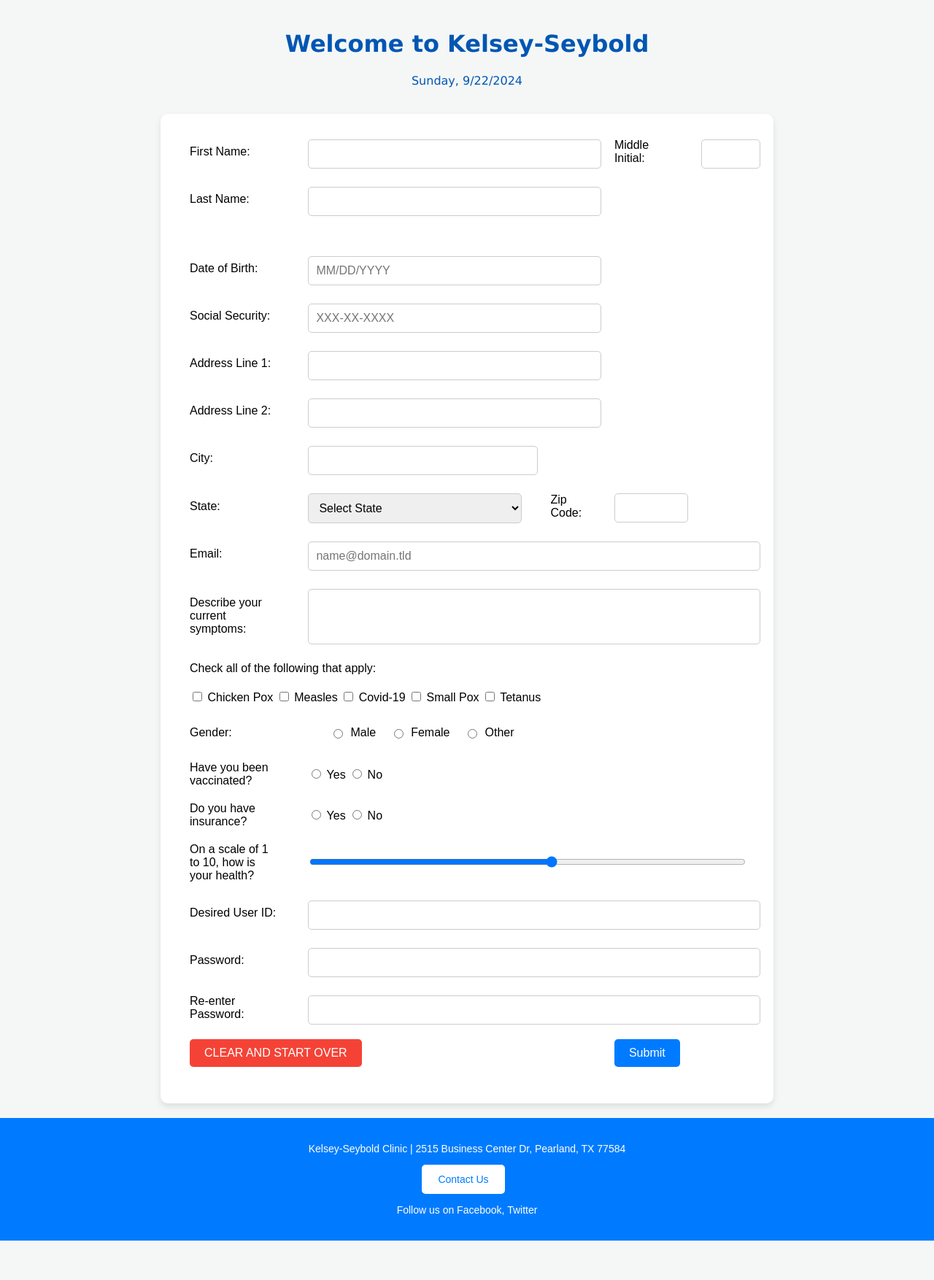
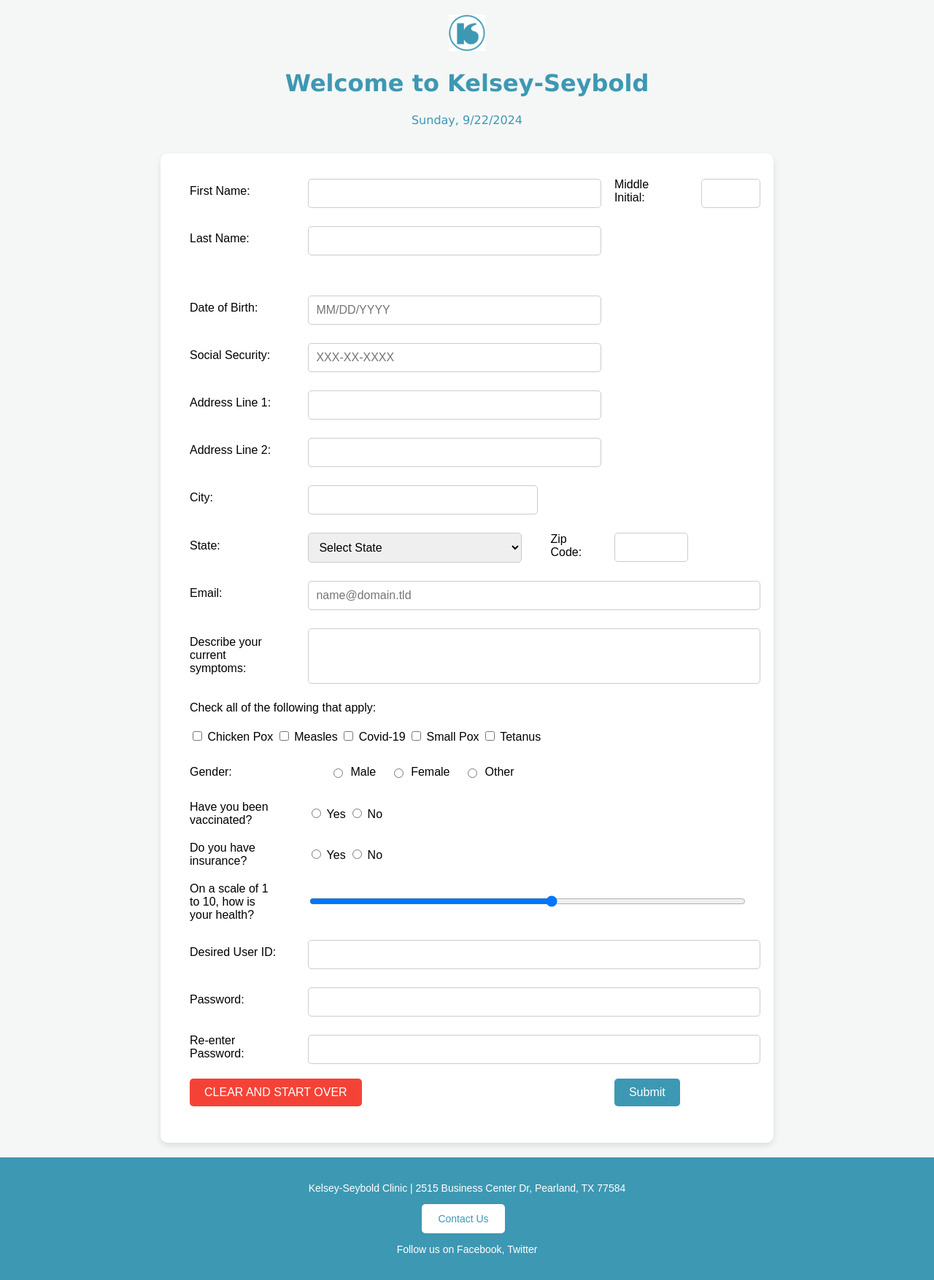
Before and after one commit to novakoda/homework-1, a plain HTML site: page index.html in a window 1280 px wide. Shown: the whole page at 73% size. Before the commit the page ends 1700 px from the top, so only its background shows below. Drawn offline with Linux system fonts and the light colour scheme.

Commit message:
add logo to header

```diff
--- a/index.html
+++ b/index.html
@@ -3,7 +3,7 @@
     Author: James Williams
     Date created: 9/16/24
     Date last edited: 9/21/24
-    Version: 1.6
+    Version: 1.7
     Description: A patient signup form for Kelsey-Seybold Clinic
 -->
 
@@ -18,6 +18,7 @@
 </head>
 <body>
     <div id="header">
+        <img id="logo" src="kelsey.png" alt="Kelsey-Seybold Clinic">
         <h1>Welcome to Kelsey-Seybold</h1>
         <p id="header-date"></p>
     </div>
--- a/style.css
+++ b/style.css
@@ -12,8 +12,13 @@
 #header {
     font-family: 'Verdana', Tahoma, sans-serif;
     text-align: center;
-    color: #0056b3;
+    color: #3d98b3;
     margin: 20px 0;
+}
+
+#logo {
+    width: 50px;
+    height: 50px;
 }
 
 form {
@@ -83,7 +88,7 @@
 }
 
 button {
-    background-color: #007bff;
+    background-color: #3d98b3;
     color: white;
     border: none;
     padding: 10px 20px;
@@ -94,7 +99,7 @@
 }
 
 button:hover {
-    background-color: #0056b3;
+    background-color: #2e7186;
 }
 
 button[type="reset"] {
@@ -106,7 +111,7 @@
 }
 
 footer {
-    background-color: #007bff;
+    background-color: #3d98b3;
     color: white;
     text-align: center;
     padding: 20px;
@@ -116,7 +121,7 @@
 
 footer button {
     background-color: #fff;
-    color: #007bff;
+    color: #3d98b3;
     padding: 10px 20px;
     border: 2px solid #fff;
     border-radius: 5px;
@@ -126,7 +131,7 @@
 
 footer button:hover {
     background-color: #f1f1f1;
-    color: #007bff;
+    color: #3d98b3;
 }
 
 footer p, footer a {
```
